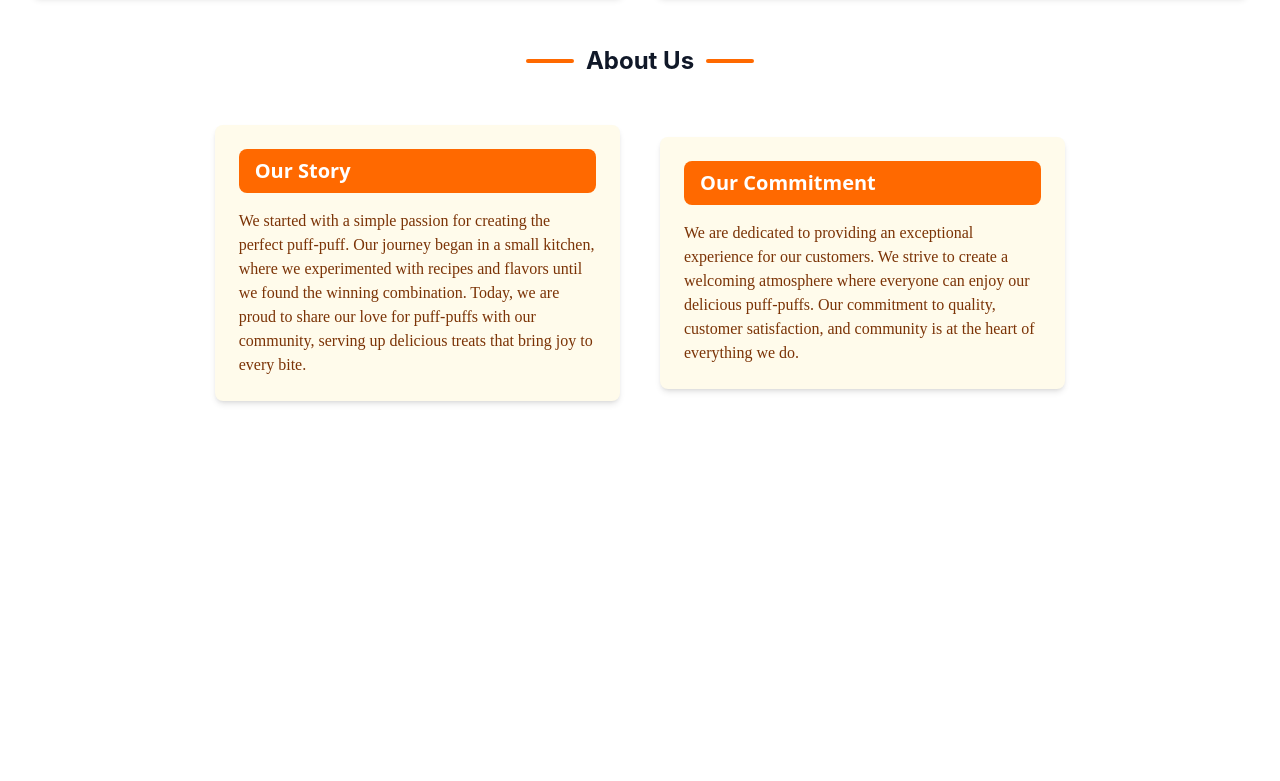
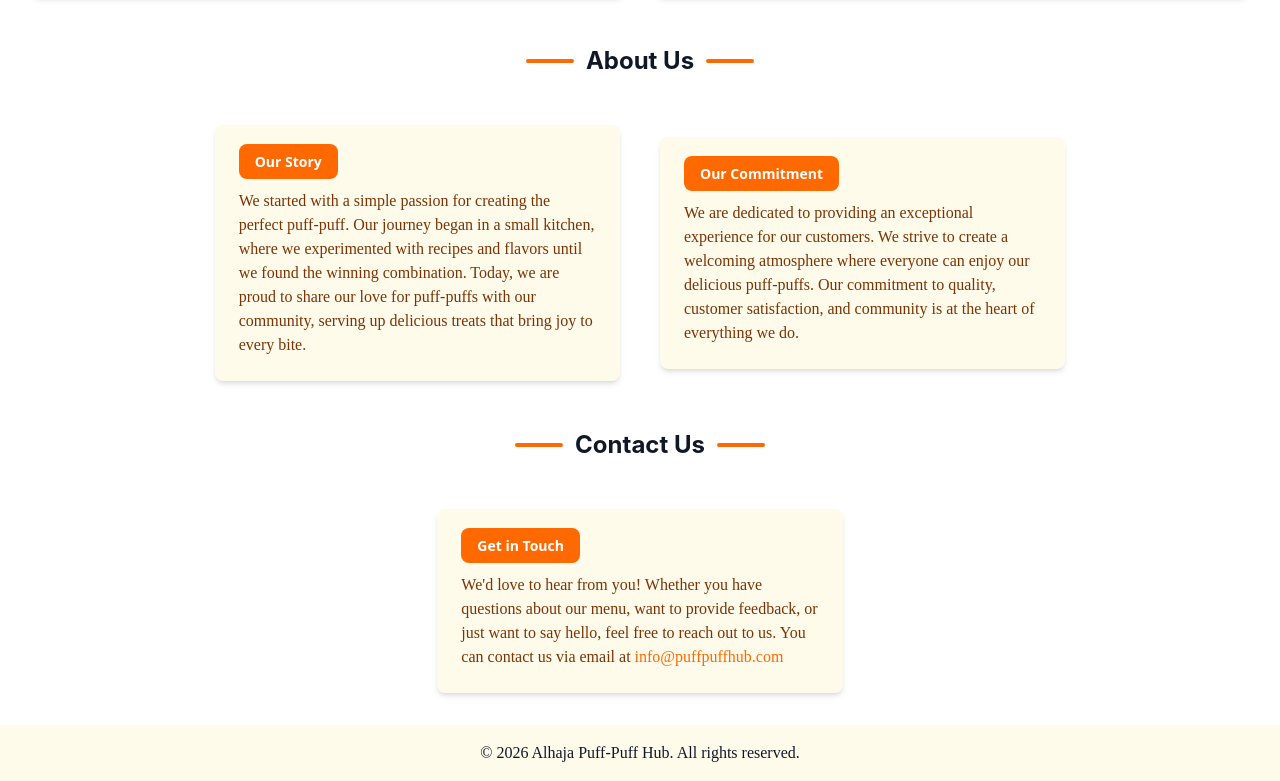
Before and after one commit to aliumuhammad2000-dev/puff-puff-hub, a website: page index.html in a window 1280 px wide. Shown: the part 909-1690 px from the top of the page. Before the commit the page ends 1342 px from the top, so only its background shows below. Drawn offline with Linux system fonts and the light colour scheme.

Commit message:
build contact section and footer

```diff
--- a/index.html
+++ b/index.html
@@ -107,15 +107,35 @@
         </div>
         <div class="flex flex-col md:flex-row items-center justify-center gap-10 p-8">
             <div class="md:w-1/3 bg-amber-50 p-6 rounded-lg shadow-md">
-                <p class="text-xl bg-orange-500 rounded-lg text-white px-4 py-2 font-bold">Our Story</p>
+                <span class="text-sm bg-orange-500 rounded-lg text-white px-4 py-2 font-bold">Our Story</span>
                 <p class="text-md font-[poppins] text-amber-900 mt-4">We started with a simple passion for creating the perfect puff-puff. Our journey began in a small kitchen, where we experimented with recipes and flavors until we found the winning combination. Today, we are proud to share our love for puff-puffs with our community, serving up delicious treats that bring joy to every bite.</p>
             </div>
             <div class="md:w-1/3 bg-amber-50 p-6 rounded-lg shadow-md">
-                <p class="text-xl bg-orange-500 rounded-lg text-white px-4 py-2 font-bold">Our Commitment</p>
+                <span class="text-sm bg-orange-500 rounded-lg text-white px-4 py-2 font-bold">Our Commitment</span>
                 <p class="text-md font-[poppins] text-amber-900 mt-4">We are dedicated to providing an exceptional experience for our customers. We strive to create a welcoming atmosphere where everyone can enjoy our delicious puff-puffs. Our commitment to quality, customer satisfaction, and community is at the heart of everything we do.</p>
             </div>
         </div>
     </section>
+
+    <section>
+        <div class="flex items-center justify-center gap-3 p-4">
+            <div class="w-12 h-1 bg-orange-500 rounded"></div>
+                <h2 class="text-center text-2xl font-bold font-[inter] text-gray-900">
+                    Contact Us
+                </h2>
+            <div class="w-12 h-1 bg-orange-500 rounded"></div>
+        </div>
+        <div class="flex flex-col md:flex-row items-center justify-center gap-10 p-8">
+            <div class="md:w-1/3 bg-amber-50 p-6 rounded-lg shadow-md">
+                <span class="text-sm bg-orange-500 rounded-lg text-white px-4 py-2 font-bold">Get in Touch</span>
+                <p class="text-md font-[poppins] text-amber-900 mt-4">We'd love to hear from you! Whether you have questions about our menu, want to provide feedback, or just want to say hello, feel free to reach out to us. You can contact us via email at <a href="mailto:info@puffpuffhub.com" class="text-orange-500 hover:underline">info@puffpuffhub.com</a></p>
+            </div>
+        </div>
+    </section>
+
+    <footer class="bg-amber-50 p-4 text-center text-gray-900 font-[poppins]">
+        &copy; 2026 Alhaja Puff-Puff Hub. All rights reserved.
+    </footer>
   </body>
   <script type="module" src="scripts/header.js"></script>
 </html>
```
Also changed, not shown: output.css.
